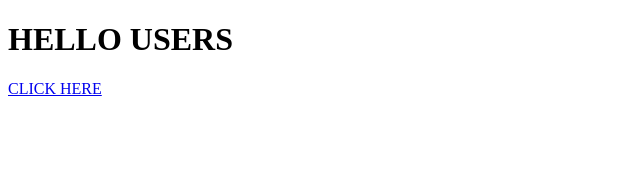
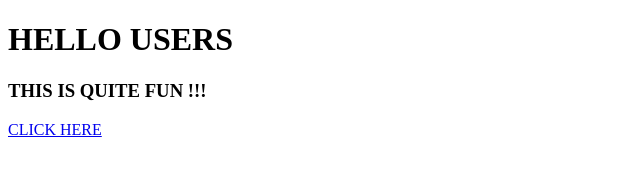
Before and after one commit to Oma3r3/mynodeapp, a website: page index.html in a window 1280 px wide. Shown: the whole page, without its empty margins (0-640 px from the left). Drawn offline with Linux system fonts and the light colour scheme.

Commit message:
Update index.html

```diff
--- a/index.html
+++ b/index.html
@@ -7,6 +7,7 @@
 </head>
 <body>
     <h1>HELLO USERS</h1>
+    <h3>THIS IS QUITE FUN !!!</h3>
     <a href="/anotherpage">CLICK HERE</a>
 </body>
 </html>
```
